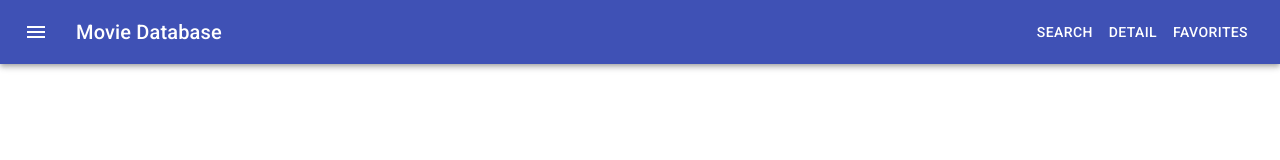
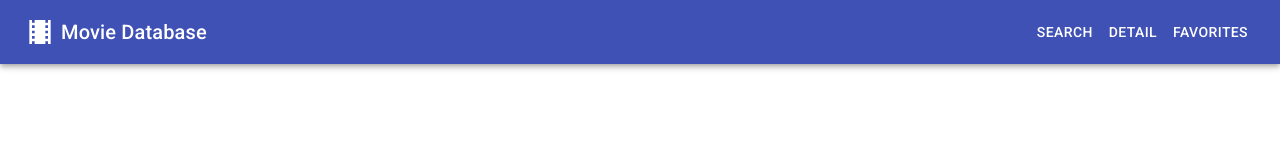
Before and after one commit to Zendo93/movie-database, a React (Create React App) app: page / in a window 1280 px wide. Shown: the top 160 px of the page. Built offline with nearby package versions, Linux system fonts and the light colour scheme.

Commit message:
prepared navigation bar

```diff
--- a/src/App.tsx
+++ b/src/App.tsx
@@ -1,24 +1,24 @@
 import {
     AppBar,
     Button,
+    Link,
     createStyles,
-    IconButton,
     makeStyles,
     Theme,
     Toolbar,
     Typography
 } from '@material-ui/core';
-import MenuIcon from '@material-ui/icons/Menu'
+import TheaterIcon from '@material-ui/icons/Theaters';
 import React from 'react';
-import './App.css';
 
 const useStyles = makeStyles((theme: Theme) =>
     createStyles({
         root: {
             flexGrow: 1,
         },
-        menuButton: {
-            marginRight: theme.spacing(2),
+        theaterIcon: {
+            fontSize: "2rem",
+            paddingRight: "5px"
         },
         title: {
             flexGrow: 1,
@@ -32,15 +32,19 @@ function App() {
     return (
         <AppBar position="static">
             <Toolbar>
-                <IconButton edge="start" className={classes.menuButton} color="inherit" aria-label="menu">
-                    <MenuIcon/>
-                </IconButton>
+                <TheaterIcon className={classes.theaterIcon}/>
                 <Typography variant="h6" className={classes.title}>
                     Movie Database
                 </Typography>
-                <Button color="inherit">Search</Button>
-                <Button color="inherit">Detail</Button>
-                <Button color="inherit">Favorites</Button>
+                <Link href="search" color="inherit" underline="none">
+                    <Button color="inherit">Search</Button>
+                </Link>
+                <Link href="detail" color="inherit" underline="none">
+                    <Button color="inherit">Detail</Button>
+                </Link>
+                <Link href="favorites" color="inherit" underline="none">
+                    <Button color="inherit">Favorites</Button>
+                </Link>
             </Toolbar>
         </AppBar>
     );
```
